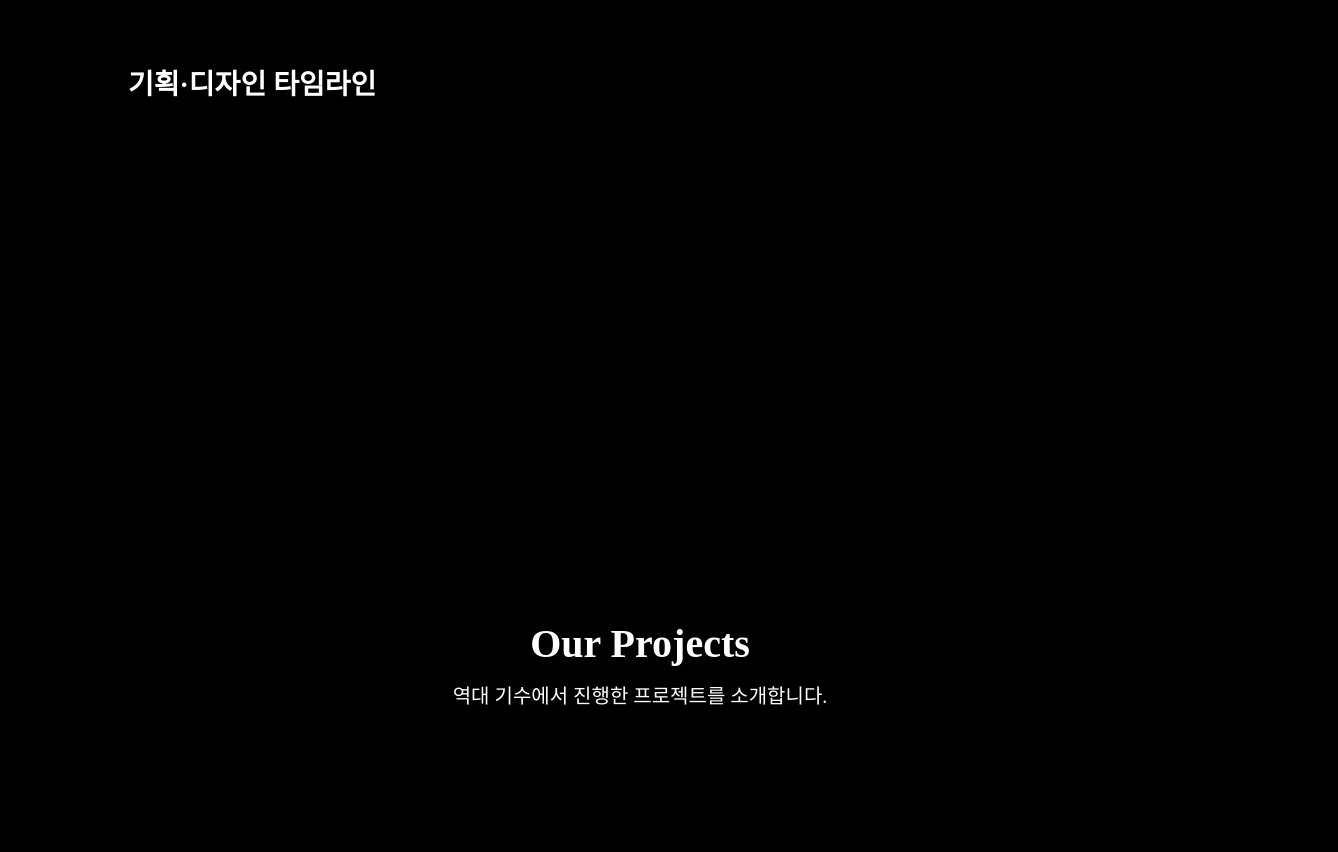
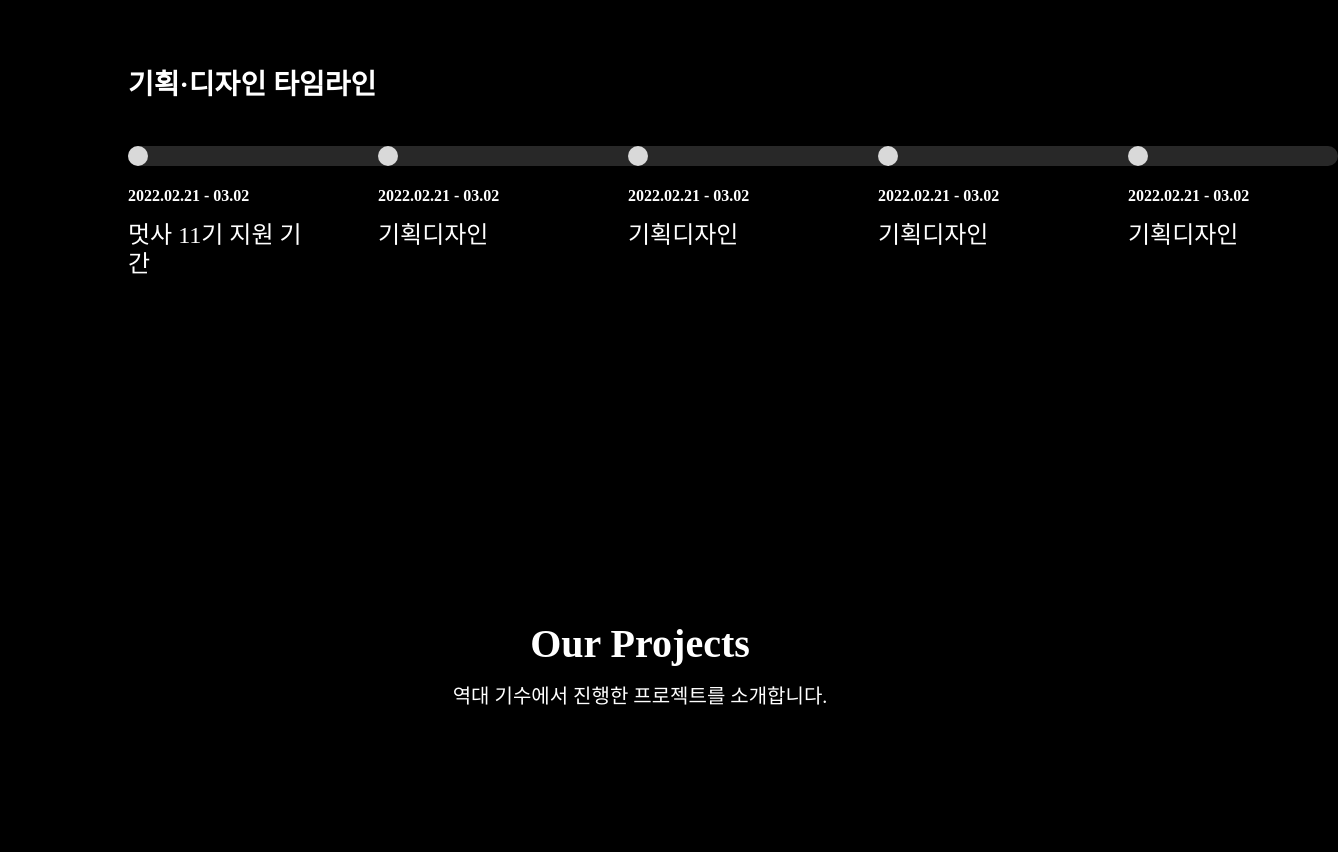
Before and after one commit to Likelion-HongikUniv/likelion-hongik-client, a React (Create React App) app: page / in a window 1280 px wide. Shown: the part 1460-2312 px from the top of the page, 1338 px wide, since content can reach past the window. Built offline with nearby package versions, Linux system fonts and the light colour scheme.

Commit message:
feat : 타임라인 진행바

```diff
--- a/src/components/mainPage/Curriculum/Part1.tsx
+++ b/src/components/mainPage/Curriculum/Part1.tsx
@@ -5,7 +5,28 @@ const Part1 = () => {
   return (
     <Box>
       <PartName>기획·디자인 타임라인</PartName>
-      <div></div>
+      <BarContainer>
+        <Dot1>
+          <Date>2022.02.21 - 03.02</Date>
+          <Text>멋사 11기 지원 기간</Text>
+        </Dot1>
+        <Dot2>
+          <Date>2022.02.21 - 03.02</Date>
+          <Text>기획디자인</Text>
+        </Dot2>
+        <Dot3>
+          <Date>2022.02.21 - 03.02</Date>
+          <Text>기획디자인</Text>
+        </Dot3>
+        <Dot4>
+          <Date>2022.02.21 - 03.02</Date>
+          <Text>기획디자인</Text>
+        </Dot4>
+        <Dot5>
+          <Date>2022.02.21 - 03.02</Date>
+          <Text>기획디자인</Text>
+        </Dot5>
+      </BarContainer>
     </Box>
   );
 };
@@ -19,6 +40,59 @@ const Box = styled.div`
 const PartName = styled.h2`
   color: white;
   font-size: 28px;
+  margin-bottom: 40px;
+`;
+
+const BarContainer = styled.div`
+  width: 1210px;
+  height: 20px;
+  background: rgba(51, 51, 51, 0.8);
+  border-radius: 30px;
+  position: relative;
+`;
+
+const Dot1 = styled.div`
+  position: absolute;
+  width: 20px;
+  height: 20px;
+  left: 0px;
+  border-radius: 50px;
+  background: #d9d9d9;
+`;
+
+const Dot2 = styled(Dot1)`
+  position: absolute;
+  left: 250px;
+`;
+
+const Dot3 = styled(Dot2)`
+  left: 500px;
+`;
+
+const Dot4 = styled(Dot3)`
+  left: 750px;
+`;
+
+const Dot5 = styled(Dot4)`
+  left: 1000px;
+`;
+
+const Date = styled.div`
+  margin-top: 40px;
+  width: 149px;
+  height: 19px;
+  font-weight: 700;
+  font-size: 16px;
+  line-height: 19px;
+`;
+
+const Text = styled.div`
+  width: 182.68px;
+  height: 29px;
+  font-weight: 500;
+  font-size: 24px;
+  line-height: 29px;
+  margin-top: 16px;
 `;
 
 export default Part1;
--- a/src/components/mainPage/Curriculum/Part2.tsx
+++ b/src/components/mainPage/Curriculum/Part2.tsx
@@ -5,7 +5,28 @@ const Part2 = () => {
   return (
     <Box>
       <PartName>프론트엔드 타임라인</PartName>
-      <div></div>
+      <BarContainer>
+        <Dot1>
+          <Date>2022.02.21 - 03.02</Date>
+          <Text>멋사 11기 지원 기간</Text>
+        </Dot1>
+        <Dot2>
+          <Date>2022.02.21 - 03.02</Date>
+          <Text>프론트엔드</Text>
+        </Dot2>
+        <Dot3>
+          <Date>2022.02.21 - 03.02</Date>
+          <Text>프론트엔드</Text>
+        </Dot3>
+        <Dot4>
+          <Date>2022.02.21 - 03.02</Date>
+          <Text>프론트엔드</Text>
+        </Dot4>
+        <Dot5>
+          <Date>2022.02.21 - 03.02</Date>
+          <Text>프론트엔드</Text>
+        </Dot5>
+      </BarContainer>
     </Box>
   );
 };
@@ -19,6 +40,59 @@ const Box = styled.div`
 const PartName = styled.h2`
   color: white;
   font-size: 28px;
+  margin-bottom: 40px;
+`;
+
+const BarContainer = styled.div`
+  width: 1210px;
+  height: 20px;
+  background: rgba(51, 51, 51, 0.8);
+  border-radius: 30px;
+  position: relative;
+`;
+
+const Dot1 = styled.div`
+  position: absolute;
+  width: 20px;
+  height: 20px;
+  left: 0px;
+  border-radius: 50px;
+  background: #d9d9d9;
+`;
+
+const Dot2 = styled(Dot1)`
+  position: absolute;
+  left: 250px;
+`;
+
+const Dot3 = styled(Dot2)`
+  left: 500px;
+`;
+
+const Dot4 = styled(Dot3)`
+  left: 750px;
+`;
+
+const Dot5 = styled(Dot4)`
+  left: 1000px;
+`;
+
+const Date = styled.div`
+  margin-top: 40px;
+  width: 149px;
+  height: 19px;
+  font-weight: 700;
+  font-size: 16px;
+  line-height: 19px;
+`;
+
+const Text = styled.div`
+  width: 182.68px;
+  height: 29px;
+  font-weight: 500;
+  font-size: 24px;
+  line-height: 29px;
+  margin-top: 16px;
 `;
 
 export default Part2;
--- a/src/components/mainPage/Curriculum/Part3.tsx
+++ b/src/components/mainPage/Curriculum/Part3.tsx
@@ -5,7 +5,28 @@ const Part3 = () => {
   return (
     <Box>
       <PartName>백엔드 타임라인</PartName>
-      <div></div>
+      <BarContainer>
+        <Dot1>
+          <Date>2022.02.21 - 03.02</Date>
+          <Text>멋사 11기 지원 기간</Text>
+        </Dot1>
+        <Dot2>
+          <Date>2022.02.21 - 03.02</Date>
+          <Text>백엔드</Text>
+        </Dot2>
+        <Dot3>
+          <Date>2022.02.21 - 03.02</Date>
+          <Text>백엔드</Text>
+        </Dot3>
+        <Dot4>
+          <Date>2022.02.21 - 03.02</Date>
+          <Text>백엔드</Text>
+        </Dot4>
+        <Dot5>
+          <Date>2022.02.21 - 03.02</Date>
+          <Text>백엔드</Text>
+        </Dot5>
+      </BarContainer>
     </Box>
   );
 };
@@ -19,6 +40,59 @@ const Box = styled.div`
 const PartName = styled.h2`
   color: white;
   font-size: 28px;
+  margin-bottom: 40px;
+`;
+
+const BarContainer = styled.div`
+  width: 1210px;
+  height: 20px;
+  background: rgba(51, 51, 51, 0.8);
+  border-radius: 30px;
+  position: relative;
+`;
+
+const Dot1 = styled.div`
+  position: absolute;
+  width: 20px;
+  height: 20px;
+  left: 0px;
+  border-radius: 50px;
+  background: #d9d9d9;
+`;
+
+const Dot2 = styled(Dot1)`
+  position: absolute;
+  left: 250px;
+`;
+
+const Dot3 = styled(Dot2)`
+  left: 500px;
+`;
+
+const Dot4 = styled(Dot3)`
+  left: 750px;
+`;
+
+const Dot5 = styled(Dot4)`
+  left: 1000px;
+`;
+
+const Date = styled.div`
+  margin-top: 40px;
+  width: 149px;
+  height: 19px;
+  font-weight: 700;
+  font-size: 16px;
+  line-height: 19px;
+`;
+
+const Text = styled.div`
+  width: 182.68px;
+  height: 29px;
+  font-weight: 500;
+  font-size: 24px;
+  line-height: 29px;
+  margin-top: 16px;
 `;
 
 export default Part3;
```
